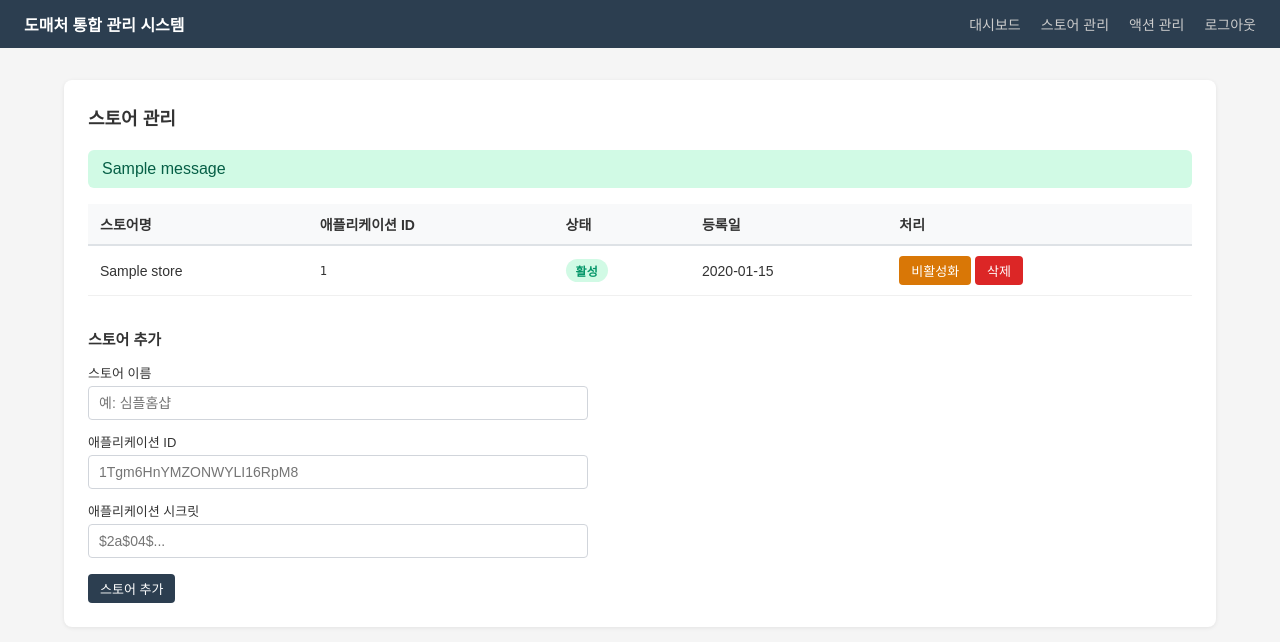
After one commit to saingkang38/Wholesaler-Control-Center, a Flask app: page /stores in a window 1280 px wide. The commit adds this page. Shown: the top 642 px of the page. Run offline with Flask 3, Linux system fonts and the light colour scheme; a user stored in the database is signed in; tables that the repository leaves empty hold one stand-in row (values such as "Sample post"); one stand-in notice (Sample message) is shown.

Commit message:
멀티 스토어 구조 추가 - NaverStore 모델 및 스토어 관리 페이지
Co-Authored-By: Claude Sonnet 4.6 <noreply@anthropic.com>

```diff
--- a/app/__init__.py
+++ b/app/__init__.py
@@ -31,7 +31,7 @@ def create_app():
     from app.master import master_bp
     from app.master.models import MasterProduct, ProductEvent  # noqa: F401 - 테이블 생성용
     from app.store import store_bp
-    from app.store.models import StoreProduct  # noqa: F401 - 테이블 생성용
+    from app.store.models import StoreProduct, NaverStore  # noqa: F401 - 테이블 생성용
     from app.actions import actions_bp
     from app.actions.models import ActionSignal  # noqa: F401 - 테이블 생성용
 
--- a/app/store/__init__.py
+++ b/app/store/__init__.py
@@ -1,16 +1,36 @@
-from flask import Blueprint
+from flask import Blueprint, render_template, request, redirect, url_for, flash
+from flask_login import login_required
 from datetime import datetime
 from app.infrastructure import db
-from app.store.models import StoreProduct
+from app.store.models import StoreProduct, NaverStore
 from app.master.models import MasterProduct
 
 store_bp = Blueprint("store", __name__)
 
 
 def sync_store_products(wholesaler_id: int) -> dict:
+    """모든 활성 NaverStore를 순회하며 상품 동기화"""
     from store.naver import get_all_products
 
-    raw_items = get_all_products()
+    stores = NaverStore.query.filter_by(is_active=True).all()
+    total_stats = {"created": 0, "updated": 0, "matched": 0, "unmatched": 0}
+
+    for naver_store in stores:
+        stats = _sync_single_store(naver_store, wholesaler_id)
+        for k in total_stats:
+            total_stats[k] += stats[k]
+
+    print(f"[store] 전체 동기화 완료: {total_stats}")
+    return total_stats
+
+
+def _sync_single_store(naver_store: NaverStore, wholesaler_id: int) -> dict:
+    from store.naver import get_all_products
+
+    raw_items = get_all_products(
+        client_id=naver_store.client_id,
+        client_secret=naver_store.client_secret,
+    )
     stats = {"created": 0, "updated": 0, "matched": 0, "unmatched": 0}
 
     for item in raw_items:
@@ -24,7 +44,10 @@ def sync_store_products(wholesaler_id: int) -> dict:
         if not origin_no:
             continue
 
-        store = StoreProduct.query.filter_by(origin_product_no=origin_no).first()
+        store = StoreProduct.query.filter_by(
+            naver_store_id=naver_store.id,
+            origin_product_no=origin_no,
+        ).first()
 
         if store:
             store.store_status = status
@@ -35,6 +58,7 @@ def sync_store_products(wholesaler_id: int) -> dict:
             stats["updated"] += 1
         else:
             store = StoreProduct(
+                naver_store_id=naver_store.id,
                 origin_product_no=origin_no,
                 channel_product_no=channel_no,
                 seller_management_code=seller_code,
@@ -60,5 +84,54 @@ def sync_store_products(wholesaler_id: int) -> dict:
                 stats["unmatched"] += 1
 
     db.session.commit()
-    print(f"[store] 동기화 완료: {stats}")
+    print(f"[store] {naver_store.store_name} 동기화: {stats}")
     return stats
+
+
+# ── 관리 페이지 ──────────────────────────────────────────
+
+@store_bp.route("/stores")
+@login_required
+def stores_page():
+    stores = NaverStore.query.order_by(NaverStore.created_at).all()
+    return render_template("stores.html", stores=stores)
+
+
+@store_bp.route("/stores/add", methods=["POST"])
+@login_required
+def add_store():
+    store_name = request.form.get("store_name", "").strip()
+    client_id = request.form.get("client_id", "").strip()
+    client_secret = request.form.get("client_secret", "").strip()
+
+    if not store_name or not client_id or not client_secret:
+        flash("모든 항목을 입력해주세요.", "error")
+        return redirect(url_for("store.stores_page"))
+
+    db.session.add(NaverStore(
+        store_name=store_name,
+        client_id=client_id,
+        client_secret=client_secret,
+    ))
+    db.session.commit()
+    flash(f"'{store_name}' 스토어가 추가됐습니다.", "success")
+    return redirect(url_for("store.stores_page"))
+
+
+@store_bp.route("/stores/<int:store_id>/toggle", methods=["POST"])
+@login_required
+def toggle_store(store_id):
+    store = NaverStore.query.get_or_404(store_id)
+    store.is_active = not store.is_active
+    db.session.commit()
+    return redirect(url_for("store.stores_page"))
+
+
+@store_bp.route("/stores/<int:store_id>/delete", methods=["POST"])
+@login_required
+def delete_store(store_id):
+    store = NaverStore.query.get_or_404(store_id)
+    db.session.delete(store)
+    db.session.commit()
+    flash(f"'{store.store_name}' 스토어가 삭제됐습니다.", "success")
+    return redirect(url_for("store.stores_page"))
--- a/templates/base.html
+++ b/templates/base.html
@@ -21,6 +21,7 @@
         <span class="logo">도매처 통합 관리 시스템</span>
         <div style="display:flex; gap:20px; align-items:center;">
             <a href="/dashboard">대시보드</a>
+            <a href="/stores">스토어 관리</a>
             <a href="/actions">액션 관리</a>
             <a href="/logout">로그아웃</a>
         </div>
--- /dev/null
+++ b/templates/stores.html
@@ -0,0 +1,91 @@
+{% extends "base.html" %}
+{% block title %}스토어 관리{% endblock %}
+
+{% block content %}
+<style>
+  table { width: 100%; border-collapse: collapse; font-size: 14px; }
+  th { background: #f8f9fa; padding: 10px 12px; text-align: left; border-bottom: 2px solid #dee2e6; }
+  td { padding: 10px 12px; border-bottom: 1px solid #f0f0f0; vertical-align: middle; }
+  tr:hover { background: #fafafa; }
+  .badge { display: inline-block; padding: 3px 10px; border-radius: 12px; font-size: 12px; font-weight: bold; }
+  .badge-active { background: #d1fae5; color: #059669; }
+  .badge-inactive { background: #f3f4f6; color: #9ca3af; }
+  .btn { padding: 5px 12px; border: none; border-radius: 4px; cursor: pointer; font-size: 13px; }
+  .btn-primary { background: #2c3e50; color: white; }
+  .btn-warning { background: #d97706; color: white; }
+  .btn-danger { background: #dc2626; color: white; }
+  .btn:hover { opacity: 0.85; }
+  input[type=text], input[type=password] {
+    width: 100%; padding: 8px 10px; border: 1px solid #d1d5db;
+    border-radius: 4px; font-size: 14px;
+  }
+  .flash-success { background: #d1fae5; color: #065f46; padding: 10px 14px; border-radius: 6px; margin-bottom: 16px; }
+  .flash-error { background: #fee2e2; color: #991b1b; padding: 10px 14px; border-radius: 6px; margin-bottom: 16px; }
+</style>
+
+<div class="card">
+  <h2 style="font-size:18px; margin-bottom:20px;">스토어 관리</h2>
+
+  {% with messages = get_flashed_messages(with_categories=true) %}
+    {% for category, message in messages %}
+      <div class="flash-{{ category }}">{{ message }}</div>
+    {% endfor %}
+  {% endwith %}
+
+  {% if stores %}
+  <table style="margin-bottom:32px;">
+    <thead>
+      <tr>
+        <th>스토어명</th>
+        <th>애플리케이션 ID</th>
+        <th>상태</th>
+        <th>등록일</th>
+        <th>처리</th>
+      </tr>
+    </thead>
+    <tbody>
+      {% for s in stores %}
+      <tr>
+        <td>{{ s.store_name }}</td>
+        <td style="font-family:monospace; font-size:12px;">{{ s.client_id }}</td>
+        <td>
+          <span class="badge {{ 'badge-active' if s.is_active else 'badge-inactive' }}">
+            {{ '활성' if s.is_active else '비활성' }}
+          </span>
+        </td>
+        <td>{{ s.created_at.strftime('%Y-%m-%d') }}</td>
+        <td style="white-space:nowrap;">
+          <form method="post" action="/stores/{{ s.id }}/toggle" style="display:inline;">
+            <button class="btn btn-warning">{{ '비활성화' if s.is_active else '활성화' }}</button>
+          </form>
+          <form method="post" action="/stores/{{ s.id }}/delete" style="display:inline;"
+                onsubmit="return confirm('{{ s.store_name }} 스토어를 삭제할까요?')">
+            <button class="btn btn-danger">삭제</button>
+          </form>
+        </td>
+      </tr>
+      {% endfor %}
+    </tbody>
+  </table>
+  {% else %}
+  <p style="color:#9ca3af; margin-bottom:24px;">등록된 스토어가 없습니다.</p>
+  {% endif %}
+
+  <h3 style="font-size:15px; margin-bottom:14px;">스토어 추가</h3>
+  <form method="post" action="/stores/add" style="max-width:500px;">
+    <div style="margin-bottom:12px;">
+      <label style="display:block; font-size:13px; margin-bottom:4px;">스토어 이름</label>
+      <input type="text" name="store_name" placeholder="예: 심플홈샵" required>
+    </div>
+    <div style="margin-bottom:12px;">
+      <label style="display:block; font-size:13px; margin-bottom:4px;">애플리케이션 ID</label>
+      <input type="text" name="client_id" placeholder="1Tgm6HnYMZONWYLI16RpM8" required>
+    </div>
+    <div style="margin-bottom:16px;">
+      <label style="display:block; font-size:13px; margin-bottom:4px;">애플리케이션 시크릿</label>
+      <input type="password" name="client_secret" placeholder="$2a$04$..." required>
+    </div>
+    <button type="submit" class="btn btn-primary">스토어 추가</button>
+  </form>
+</div>
+{% endblock %}
```
Also changed, not shown: app/store/models.py (+25 -3 lines), store/naver/__init__.py (+13 -15 lines).
